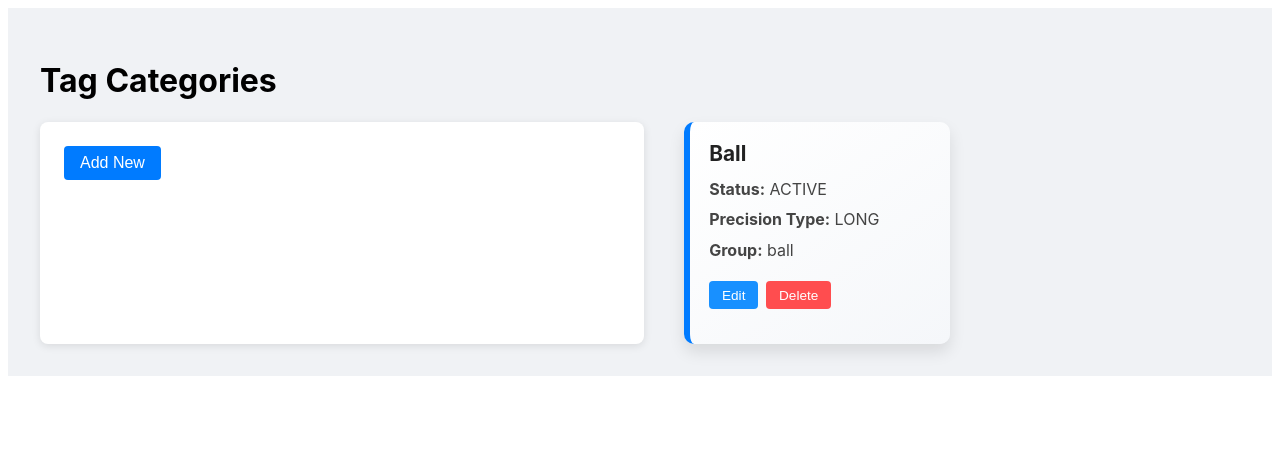
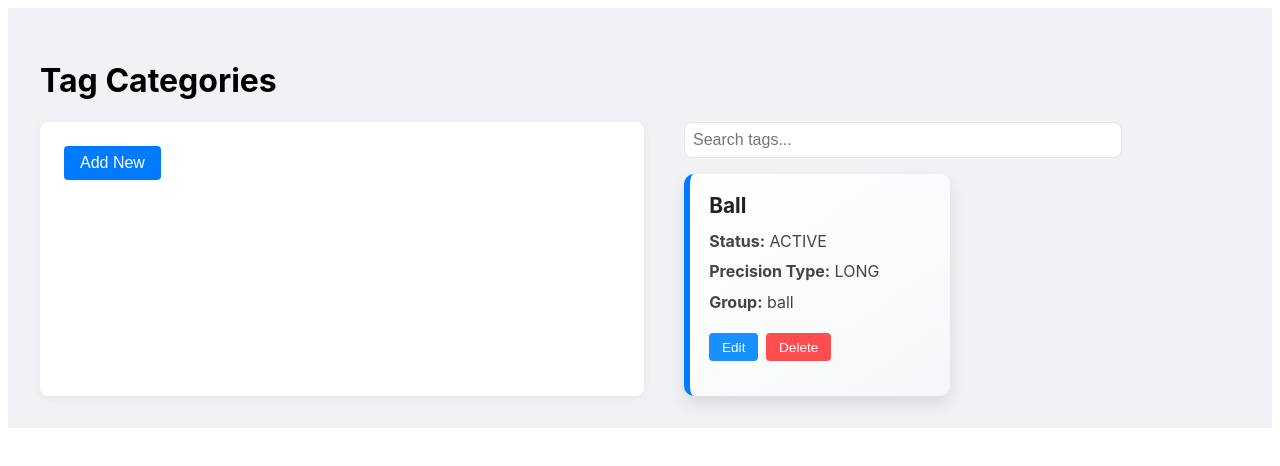
Before and after one commit to 2shiwangi000/Tag-Category-Management, a React (Vite) app: page / in a window 1280 px wide. Shown: the top 466 px of the page. Built offline with nearby package versions, Linux system fonts and the light colour scheme.

Commit message:
css touch app file

```diff
--- a/src/App.tsx
+++ b/src/App.tsx
@@ -1,15 +1,15 @@
-import React from "react";
-import { sampleTagCategories } from "./data/sampleData";
-import type { ITagCategory } from "./interfaces/interfaces";
-import TagCategoryCard from "./components/TagCategoryCard";
-import TagCategoryForm from "./components/TagCategoryForm";
-import styles from "./styles/App.module.scss";
+import { useState } from 'react';
+import { sampleTagCategories } from './data/sampleData';
+import type { ITagCategory } from './interfaces/interfaces';
+import TagCategoryCard from './components/TagCategoryCard';
+import TagCategoryForm from './components/TagCategoryForm';
+import styles from './styles/App.module.scss';
 
 function App() {
-  const [categories, setCategories] =
-    React.useState<ITagCategory[]>(sampleTagCategories);
-  const [editing, setEditing] = React.useState<ITagCategory | null>(null);
-  const [showForm, setShowForm] = React.useState(false);
+  const [categories, setCategories] = useState<ITagCategory[]>(sampleTagCategories);
+  const [editing, setEditing] = useState<ITagCategory | null>(null);
+  const [showForm, setShowForm] = useState(false);
+  const [searchTerm, setSearchTerm] = useState('');
 
   const handleEdit = (item: ITagCategory) => {
     setEditing(item);
@@ -17,14 +17,14 @@ function App() {
   };
 
   const handleDelete = (id: string) => {
-    setCategories((prev) => prev.filter((c) => c.id !== id));
+    setCategories(prev => prev.filter(c => c.id !== id));
   };
 
   const handleSave = (item: ITagCategory) => {
-    setCategories((prev) => {
-      const exists = prev.some((c) => c.id === item.id);
+    setCategories(prev => {
+      const exists = prev.some(c => c.id === item.id);
       if (exists) {
-        return prev.map((c) => (c.id === item.id ? item : c));
+        return prev.map(c => c.id === item.id ? item : c);
       }
       return [...prev, item];
     });
@@ -32,19 +32,15 @@ function App() {
     setShowForm(false);
   };
 
+  // filter by name (case-insensitive)
+  const filtered = categories.filter(cat => cat.name.toLowerCase().includes(searchTerm.trim().toLowerCase()));
+
   return (
     <div className={styles.container}>
       <h1>Tag Categories</h1>
       <div className={styles.layout}>
         <div className={styles.formSection}>
-          <button
-            onClick={() => {
-              setShowForm(true);
-              setEditing(null);
-            }}
-          >
-            Add New
-          </button>
+          <button onClick={() => { setShowForm(true); setEditing(null); }}>Add New</button>
           {showForm && (
             <TagCategoryForm
               initialData={editing || undefined}
@@ -53,8 +49,28 @@ function App() {
             />
           )}
         </div>
+
         <div className={styles.cardSection}>
-          {categories.map((cat) => (
+          {/* Search on top of the cardSection */}
+          <div className={styles.searchRow}>
+            <input
+              type="text"
+              placeholder="Search tags..."
+              value={searchTerm}
+              onChange={(e) => setSearchTerm(e.target.value)}
+              className={styles.searchBar}
+            />
+            {/* optional: clear button */}
+            {searchTerm && (
+              <button className={styles.clearBtn} onClick={() => setSearchTerm('')}>
+                Clear
+              </button>
+            )}
+          </div>
+
+          {/* cardsGrid holds the cards in grid layout */}
+          <div className={styles.cardsGrid}>
+            {filtered.map(cat => (
               <TagCategoryCard
                 key={cat.id}
                 category={cat}
@@ -65,6 +81,7 @@ function App() {
           </div>
         </div>
       </div>
+    </div>
   );
 }
 
--- a/src/styles/App.module.scss
+++ b/src/styles/App.module.scss
@@ -1,11 +1,12 @@
-// --- styles/App.module.scss
-
+/* App.module.scss */
 .container {
-  max-width: 1200px;
+  // max-width: 1200px;
   margin: 0 auto;
   padding: 2rem;
-  font-family: -apple-system, BlinkMacSystemFont, 'Segoe UI', Roboto, 'Helvetica Neue', Arial, sans-serif;
+  font-family: -apple-system, BlinkMacSystemFont, "Segoe UI", Roboto,
+    "Helvetica Neue", Arial, sans-serif;
   background-color: #f0f2f5;
+  height: auto;
 }
 
 .layout {
@@ -13,9 +14,9 @@
   flex-direction: row;
   gap: 1.5rem;
   align-items: stretch;
-  justify-content: space-between;
 }
 
+/* Left: form (50%) */
 .formSection {
   flex: 1;
   min-width: 0;
@@ -23,20 +24,67 @@
   background-color: #fff;
   padding: 1.5rem;
   border-radius: 8px;
-  box-shadow: 0 2px 8px rgba(0, 0, 0, 0.1);
+  box-shadow: 0 2px 8px rgba(0, 0, 0, 0.06);
 }
 
+/* Right: card area (50%) — column layout so search sits on top, grid below */
 .cardSection {
   flex: 1;
   min-width: 0;
   width: 50%;
   padding-left: 1rem;
+  display: flex;
+  flex-direction: column;
+}
+
+/* Search row (spans full width, sits above the grid) */
+.searchRow {
+  display: flex;
+  place-items: center;
+  gap: 0.5rem;
+  margin-bottom: 1rem;
+}
+
+/* Input style */
+.searchBar {
+  // padding: 0.6rem 0.9rem;
+  font-size: 1rem;
+  width: 100%;
+  max-width: 420px;
+  border: 1px solid #e1e4ea;
+  border-radius: 8px;
+  outline: none;
+  background: white;
+}
+
+.searchBar:focus {
+  border-color: #007bff;
+  box-shadow: 0 0 6px rgba(0, 123, 255, 0.12);
+}
+
+/* optional clear button next to input */
+.clearBtn {
+  // padding: 0.45rem 0.5rem;
+  border: none;
+  background: #6c757d;
+  color: white;
+  border-radius: 6px;
+  cursor: pointer;
+}
+
+.clearBtn:hover {
+  background: #5a6268;
+}
+
+/* The actual cards grid */
+.cardsGrid {
   display: grid;
   grid-template-columns: repeat(auto-fill, minmax(250px, 1fr));
   gap: 1.5rem;
-  align-items: stretch;
+  align-items: start;
 }
 
+/* keep button defaults for form area */
 button {
   margin-bottom: 1rem;
   padding: 0.5rem 1rem;
@@ -52,3 +100,15 @@ button {
 button:hover {
   background-color: #0056b3;
 }
+
+/* Responsive fallback: stack columns on small screens */
+@media (max-width: 880px) {
+  .layout {
+    flex-direction: column;
+  }
+
+  .formSection,
+  .cardSection {
+    width: 100%;
+  }
+}
```
Lines whose indentation alone changed are shown as unchanged.
